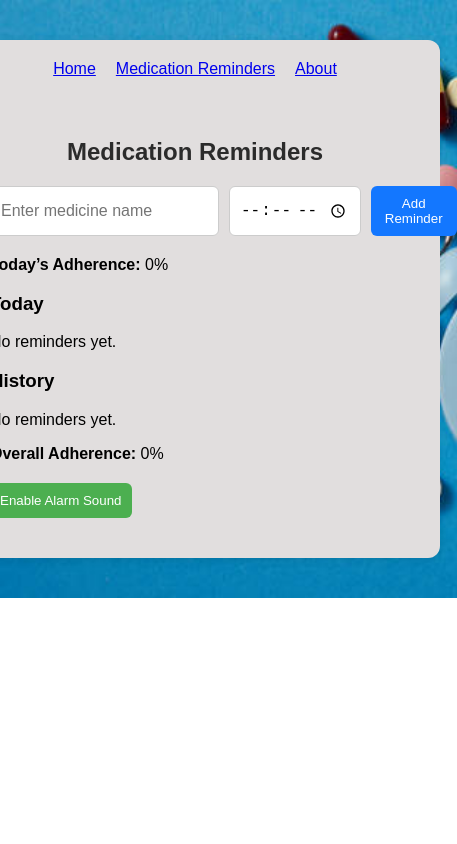
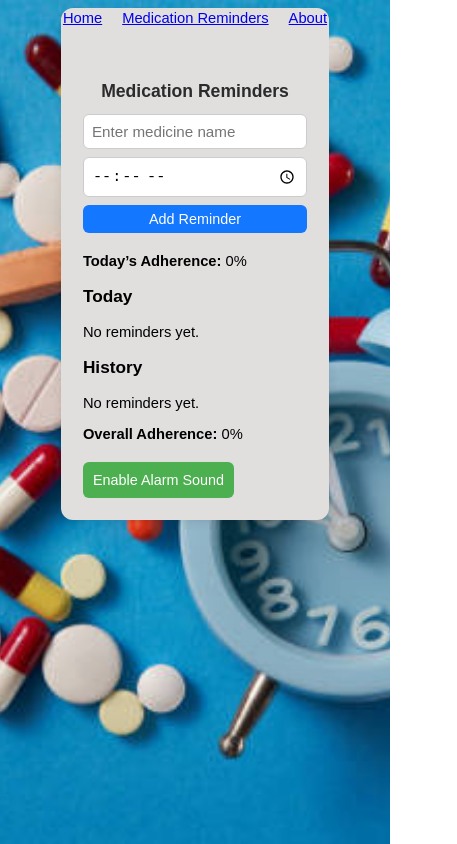
Before and after one commit to anshu8895/medicine-reminder-app, a React (Vite) app: page /reminders in a window 390 px wide. Shown: the whole page, 457 px wide, since content can reach past the window. Built offline with nearby package versions, Linux system fonts and the light colour scheme.

Commit message:
Fixed CSS for responsiveness

```diff
--- a/src/App.css
+++ b/src/App.css
@@ -1,17 +1,18 @@
-
 body {
   margin: 0;
   padding: 0;
   display: flex;
   justify-content: center;
+  align-items: stretch;
+  min-height: 100vh;
   background-image: url('/src/assets/bgimage.jpg');
   background-repeat: no-repeat;
   background-size: cover;
-  background-position: fixed;
+  background-position: center;
 }
 
 .app-container {
-  max-width: 450px;
+  max-width: 500px;
   margin: 40px auto;
   padding: 20px;
   background: #e1dede;
@@ -48,6 +49,7 @@ button {
   border: none;
   border-radius: 6px;
   cursor: pointer;
+
 }
 
 button:hover {
@@ -155,3 +157,80 @@ li button:hover {
   text-align: center;
   box-shadow: 0 4px 15px rgba(0, 0, 0, 0.3);
 }
+
+@media (max-width: 900px) {
+  body {
+    align-items: flex-start;
+  }
+  .app-container {
+    max-width: 80vw;
+    margin: 20px auto;
+    padding: 16px;
+    font-size: 1rem;
+  }
+}
+
+@media (max-width: 600px) {
+  body {
+    background-size: cover;
+    background-position: top center;
+    min-height: 100vh;
+    align-items: flex-start;
+  }
+  .app-container {
+    max-width: 98vw;
+    margin: 8px auto;
+    padding: 8px;
+    font-size: 0.98rem;
+  }
+  h2 {
+    font-size: 1.3rem;
+    margin-bottom: 12px;
+  }
+  form {
+    flex-direction: column;
+    gap: 8px;
+  }
+  button, .snoozeButtonStyle, .okButtonStyle {
+    font-size: 0.95rem;
+    padding: 8px 10px;
+    min-width: unset;
+  }
+  input[type="text"], input[type="time"] {
+    font-size: 0.95rem;
+    padding: 8px;
+  }
+  ul {
+    margin-top: 6px;
+  }
+  li {
+    flex-direction: column;
+    align-items: flex-start;
+    padding: 8px;
+    margin: 4px 0;
+  }
+}
+
+@media (max-width: 400px) {
+  .app-container {
+    padding: 2px;
+    font-size: 0.92rem;
+  }
+  h2 {
+    font-size: 1.1rem;
+  }
+  button, .snoozeButtonStyle, .okButtonStyle {
+    font-size: 0.9rem;
+    padding: 6px 8px;
+  }
+}
+
+@media (max-width: 350px) {
+  .app-container {
+    padding: 0;
+    font-size: 0.88rem;
+  }
+  h2 {
+    font-size: 1rem;
+  }
+}
--- a/src/components/MedicationList.jsx
+++ b/src/components/MedicationList.jsx
@@ -36,8 +36,8 @@ function ReminderItem({ reminder, onDelete, onEdit, markAsTaken, isSnoozed }) {
   if (reminder.taken) {
     return (
       <li>
-        <strong>{reminder.medicineName}</strong>
         <div style={{ fontSize: "0.9rem", color: "#555" }}>
+        <strong>{reminder.medicineName} </strong>
           {formatIndianDate(reminder.date)} at {reminder.medicineTime}
         </div>
         <span style={{ color: "green", fontWeight: "bold", marginLeft: "10px" }}>
@@ -61,9 +61,11 @@ function ReminderItem({ reminder, onDelete, onEdit, markAsTaken, isSnoozed }) {
         </>
       ) : (
         <>
-          <strong>{reminder.medicineName}</strong>
-          {isSnoozed && <span style={{ marginLeft: "8px" }} title="Snooze Active">🔔</span>}
-          <span> at {reminder.medicineTime}</span>
+          <div>
+            <strong>{reminder.medicineName}</strong>
+            {isSnoozed && <span style={{ marginLeft: "8px" }} title="Snooze Active">🔔</span>}
+            <span> at {reminder.medicineTime}</span>
+          </div>
 
           <div style={{ display: "flex", gap: "6px" }}>
             {markAsTaken && (
--- a/src/hooks/useReminders.js
+++ b/src/hooks/useReminders.js
@@ -2,8 +2,6 @@ import { useEffect, useState } from "react";
 
 export default function useReminders() {
     const today = new Date().toISOString().slice(0, 10);
-
-
 
     // load saved Reminders
     const [reminders, setReminders] = useState(() => {
--- a/src/pages/MedicationReminderPage.jsx
+++ b/src/pages/MedicationReminderPage.jsx
@@ -8,7 +8,7 @@ export default function MedicationReminderPage() {
   const { play, stop, initiateSound } = useAlarmSound();
   const { reminders, addReminder, markAsTaken, editReminder, deleteReminder } = useReminders();
 
-  const [dueReminder, setDueReminder] = useState(null);
+  const [currReminder, setCurrReminder] = useState(null);
   const [alarmEnabled, setAlarmEnabled] = useState(false);
   const [statusMessage, setStatusMessage] = useState("");
   const [snoozeMinutes, setSnoozeMinutes] = useState(5); // Default to 5 mins
@@ -37,14 +37,14 @@ export default function MedicationReminderPage() {
       const isSnoozeDue = snoozedUntil === currentTime;
 
       // 4. Trigger if either is true, provided an alarm isn't already showing
-      if ((originalDue || isSnoozeDue) && !dueReminder) {
+      if ((originalDue || isSnoozeDue) && !currReminder) {
 
         // If it's a snooze, we might not have the 'originalDue' object handy,
         // so we find it or use a fallback name.
         const reminderToDisplay = originalDue ||
           reminders.find(r => snoozedItemId.includes(r.id));
 
-        setDueReminder(reminderToDisplay);
+        setCurrReminder(reminderToDisplay);
         setSnoozedUntil(null);
         play();
       }
@@ -52,7 +52,8 @@ export default function MedicationReminderPage() {
 
     const interval = setInterval(checkReminders, 1000);
     return () => clearInterval(interval);
-  }, [reminders, alarmEnabled, dueReminder, snoozedUntil, snoozedItemId, play]);
+
+  }, [reminders, alarmEnabled, currReminder, snoozedUntil, snoozedItemId, play]);
 
   const handleEnableAlarm = () => {
     initiateSound().then(() => {
@@ -67,10 +68,9 @@ export default function MedicationReminderPage() {
   const decreaseSnooze = () => setSnoozeMinutes(prev => (prev > 0 ? prev - 5 : 0));
 
   const handleSnooze = () => {
-    if (!dueReminder || snoozeMinutes === 0) return;
-    const currentId = dueReminder.id;
+    if (!currReminder || snoozeMinutes === 0) return;
 
-    setSnoozedItemId(prev => Array.isArray(prev) ? [...new Set([...prev, currentId])] : [currentId]);
+    setSnoozedItemId(prev => Array.isArray(prev) ? [...new Set([...prev, currReminder.id])] : [currReminder.id]);
     const now = new Date();
     lastDismissedTime.current = now.toTimeString().slice(0, 5);
 
@@ -78,23 +78,22 @@ export default function MedicationReminderPage() {
     setSnoozedUntil(now.toTimeString().slice(0, 5));
 
     stop();
-    setDueReminder(null);
+    setCurrReminder(null);
     setSnoozeMinutes(5);
   };
 
 
   const handlePopupOk = () => {
-    if (!dueReminder) return;
+    if (!currReminder) return;
 
-    const currentId = dueReminder.id;
-    setSnoozedItemId(prev => (Array.isArray(prev) ? prev.filter(id => id !== currentId) : []));
+    setSnoozedItemId(prev => (Array.isArray(prev) ? prev.filter(id => id !== currReminder.id) : []));
 
     // Record the minute this was dismissed
     lastDismissedTime.current = new Date().toTimeString().slice(0, 5);
 
     stop();
-    setDueReminder(null);
-    markAsTaken(dueReminder.id);
+    setCurrReminder(null);
+    markAsTaken(currReminder.id);
   };
 
   const todayReminders = reminders.filter(r => r.date === today && r.taken === false);
@@ -150,13 +149,13 @@ export default function MedicationReminderPage() {
         {/* <button onClick={stop} style={{ padding: "10px" }}>Stop Alarm</button> */}
       </div>
 
-      {/* Due Reminder Popup */}
-      {dueReminder && (
+      {/* current Reminder Popup */}
+      {currReminder && (
         <div className="popupOverlayStyle">
           <div className="popupInnerStyle">
             <h2 style={{ fontSize: "2rem" }}>⏰</h2>
             <h3>Time to take your medicine!</h3>
-            <p style={{ fontSize: "1.2rem" }}><b>{dueReminder.medicineName}</b></p>
+            <p style={{ fontSize: "1.2rem" }}><b>{currReminder.medicineName}</b></p>
             <div style={{
               display: "flex",
               alignItems: "center",
```
